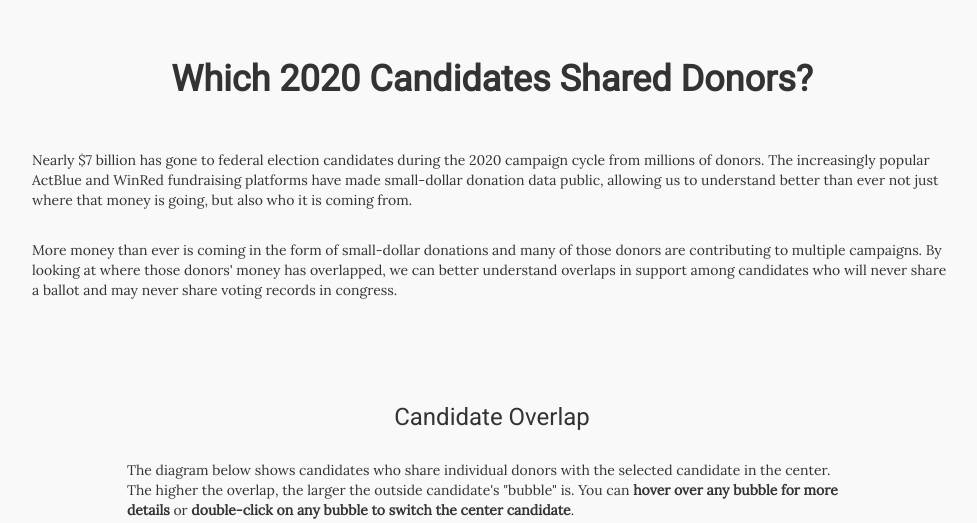
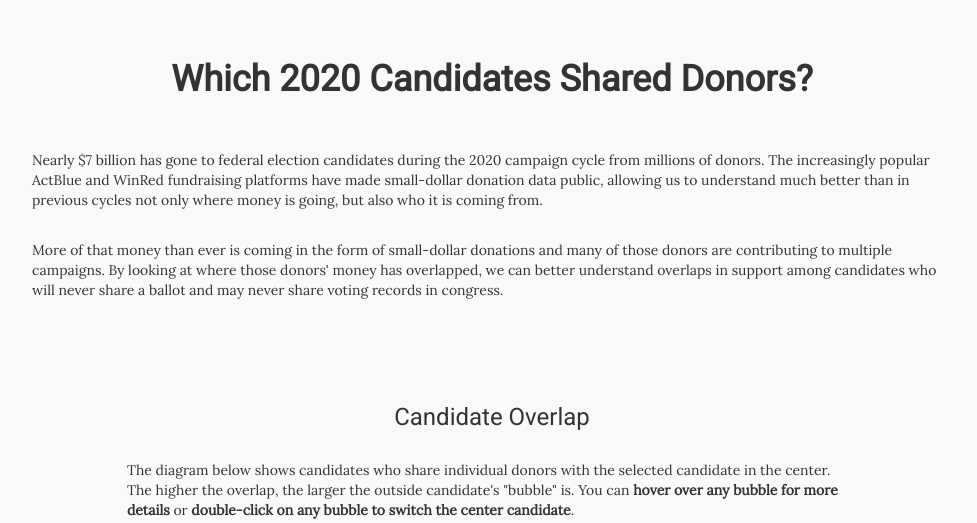
Before and after one commit to sdl60660/donor_overlap, a Flask app: page / in a window 1280 px wide. Shown: the top 523 px of the page, without its empty margins (148-1125 px from the left). Run offline with Flask 2, Linux system fonts and the light colour scheme; some libraries are stand-ins or nearby versions.

Commit message:
Small text changes in intro and footer text

```diff
--- a/templates/index.html
+++ b/templates/index.html
@@ -72,12 +72,12 @@
             <p>
                 Nearly $7 billion has gone to federal election candidates during the 2020 campaign cycle from millions of
                 donors. The increasingly popular ActBlue and WinRed fundraising platforms have made small-dollar donation
-                data public, allowing us to understand better than ever not just where that money is going, but also who
-                it is coming from.
+                data public, allowing us to understand much better than in previous cycles not only where money is going, but
+                also who it is coming from.
             </p>
             <br>
             <p>
-                More money than ever is coming in the form of small-dollar donations and many of those donors are contributing
+                More of that money than ever is coming in the form of small-dollar donations and many of those donors are contributing
                 to multiple campaigns. By looking at where those donors' money has overlapped, we can better understand
                 overlaps in support among candidates who will never share a ballot and may never share voting records in congress.
             </p>
@@ -219,13 +219,12 @@
                     last name and zipcode. This creates the possibility of both false positives (two Jane Smiths in the
                     same zipcode) and false negatives (Jonathan Smith sometimes donates as Jon Smith, or Jon Smith moves
                     homes during the election cycle). Others who have worked with donor data sometimes require a matching
-                    employer name as well. This creates a very small chance of a false positive (it's very unlikely that
+                    employer name as well. This drastically lowers the chance of a false positive (it's very unlikely that
                     there are two Jane Smiths living in the same zipcode with the same employer), but creates many more false
                     negatives (Jon Smith might change jobs mid-election cycle or he might mark his employer as "Smith High School"
-                    on one donation and "Smith H.S." on another). On balance, when looking at donor overlap, I decided that
-                    requiring a matching employer was too stringent of a requirement and would lead to missing too many
-                    donor overlaps. As it is, the analysis very likely underrepresents the amount of overlap due to false negatives,
-                    but it misses them uniformly, across candidates.
+                    on one donation and "Smith H.S." on another). On balance requiring a matching employer felt like too stringent
+                    of a requirement that would lead to missing too many donor overlaps. As it is, the analysis very likely
+                    underrepresents the amount of overlap due to false negatives, but it misses them uniformly, across candidates.
                 <p>
                 <p>
                     The use of the WinRed fundraising platform among Republican candidates is relatively new and still
```
